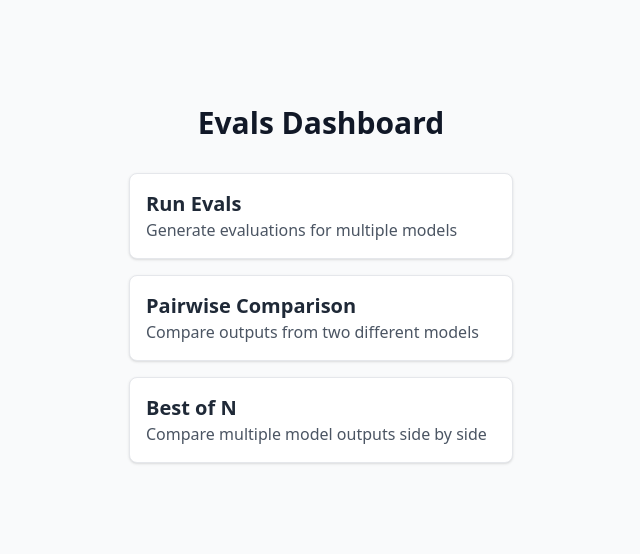
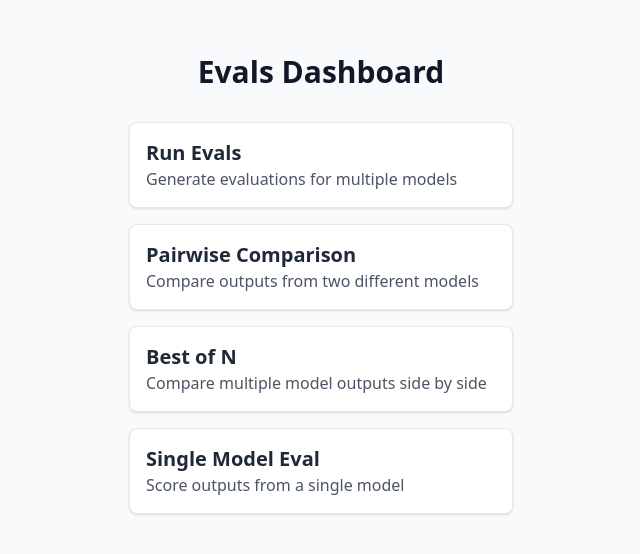
Before and after one commit to sortoknows/screenshot-coder, a React (Vite) app in the folder frontend/: page /all-evals in a window 1280 px wide. Shown: the part 116-670 px from the top of the page, without its empty margins (319-959 px from the left). Built offline with nearby package versions, Linux system fonts and the light colour scheme; no server answers.

Commit message:
add link to single model eval

```diff
--- a/frontend/src/components/evals/AllEvalsPage.tsx
+++ b/frontend/src/components/evals/AllEvalsPage.tsx
@@ -39,6 +39,16 @@ function AllEvalsPage() {
               Compare multiple model outputs side by side
             </p>
           </Link>
+
+          <Link
+            to="/evals"
+            className="block w-full p-4 bg-white rounded-lg shadow hover:shadow-md transition-shadow border border-gray-200"
+          >
+            <h2 className="text-xl font-semibold text-gray-800">
+              Single Model Eval
+            </h2>
+            <p className="text-gray-600">Score outputs from a single model</p>
+          </Link>
         </div>
       </div>
     </div>
--- a/frontend/src/components/evals/RunEvalsPage.tsx
+++ b/frontend/src/components/evals/RunEvalsPage.tsx
@@ -23,6 +23,9 @@ function RunEvalsPage() {
       const data: ModelResponse = await response.json();
       setModels(data.models);
       setStacks(data.stacks);
+      if (data.models.length > 0) {
+        setSelectedModels([data.models[0]]);
+      }
     };
     fetchModels();
   }, []);
```
